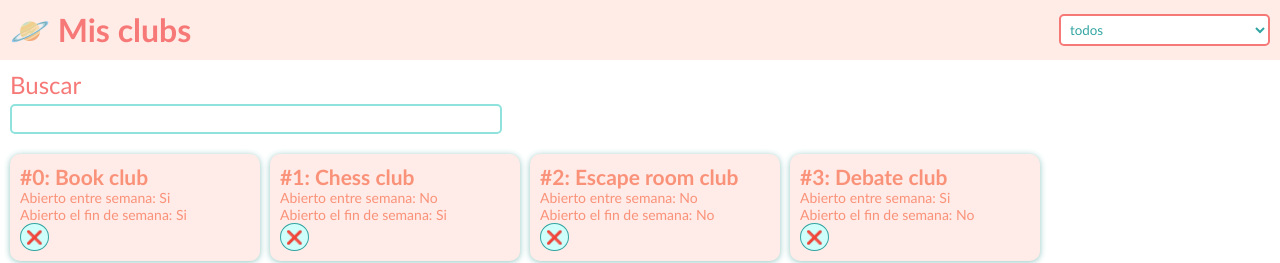
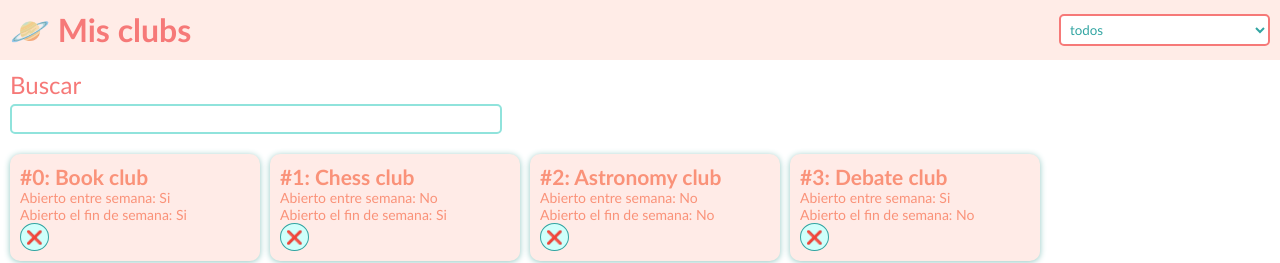
Before and after one commit to deligarbur/promo-x-module-3-clubs-favoritos, a React (Vite) app: page / in a window 1280 px wide. Shown: the top 263 px of the page. Built offline with nearby package versions, Linux system fonts and the light colour scheme.

Commit message:
many changes

```diff
--- a/src/components/App.jsx
+++ b/src/components/App.jsx
@@ -38,7 +38,6 @@ function App () {
 
 		// Para que funcionen ambos filtros, es necesario hacerlos anidados como aquí
 
-		// Para eliminar elementos hay que hacer uso del splice y modificar la variable de estado
 	}
 
 	const searchClubs = (valueSearch) => {
@@ -50,7 +49,7 @@ function App () {
 			<ClubFilter setFilter={ setFilter } />
 			<FormSearch searchClubs={ searchClubs } />
 			<ClubsList clubs={ filteredClubs() } setMyClubs={ setMyClubs } />
-			<FormNewClub changeNewClub={ changeNewClub } addNewClub={ addNewClub } />
+			<FormNewClub changeNewClub={ changeNewClub } addNewClub={ addNewClub } newClub={ newClub } />
 		</>
 	)
 }
--- a/src/components/ClubFilter.jsx
+++ b/src/components/ClubFilter.jsx
@@ -3,7 +3,6 @@ function ClubFilter ({ setFilter }) {
   //   setFilter(ev.target.value)
   // }
   // Para este caso particular, podemos ahorrarnos una función y ejecutar una arrow directamente en la línea del evento, porque solo tenemos una línea de código
-
 
   return (
     <header className="header">
@@ -13,7 +12,6 @@ function ClubFilter ({ setFilter }) {
         <option value="weekdays">los que abren entre semana</option>
         <option value="weekend">los que abren el fin de semana</option>
       </select>
-
     </header>
   )
 }
--- a/src/components/ClubsList.jsx
+++ b/src/components/ClubsList.jsx
@@ -6,8 +6,8 @@ function ClubsList ({ clubs, setMyClubs }) {
     const id = ev.target.id
     //este id ya es la posición del elemento en el array
     const cloneClubs = [...clubs]
+    // Para eliminar elementos hay que hacer uso del splice y modificar la variable de estado
     cloneClubs.splice(id, 1)
-    console.log(cloneClubs)
     setMyClubs(cloneClubs)
   }
 
--- a/src/services/data.json
+++ b/src/services/data.json
@@ -10,7 +10,7 @@
     "openOnWeekend": true
   },
   {
-    "name": "Escape room club",
+    "name": "Astronomy club",
     "openOnWeekdays": false,
     "openOnWeekend": false
   },
```
Also changed, not shown: src/components/FormNewClub.jsx (+3 -6 lines).
